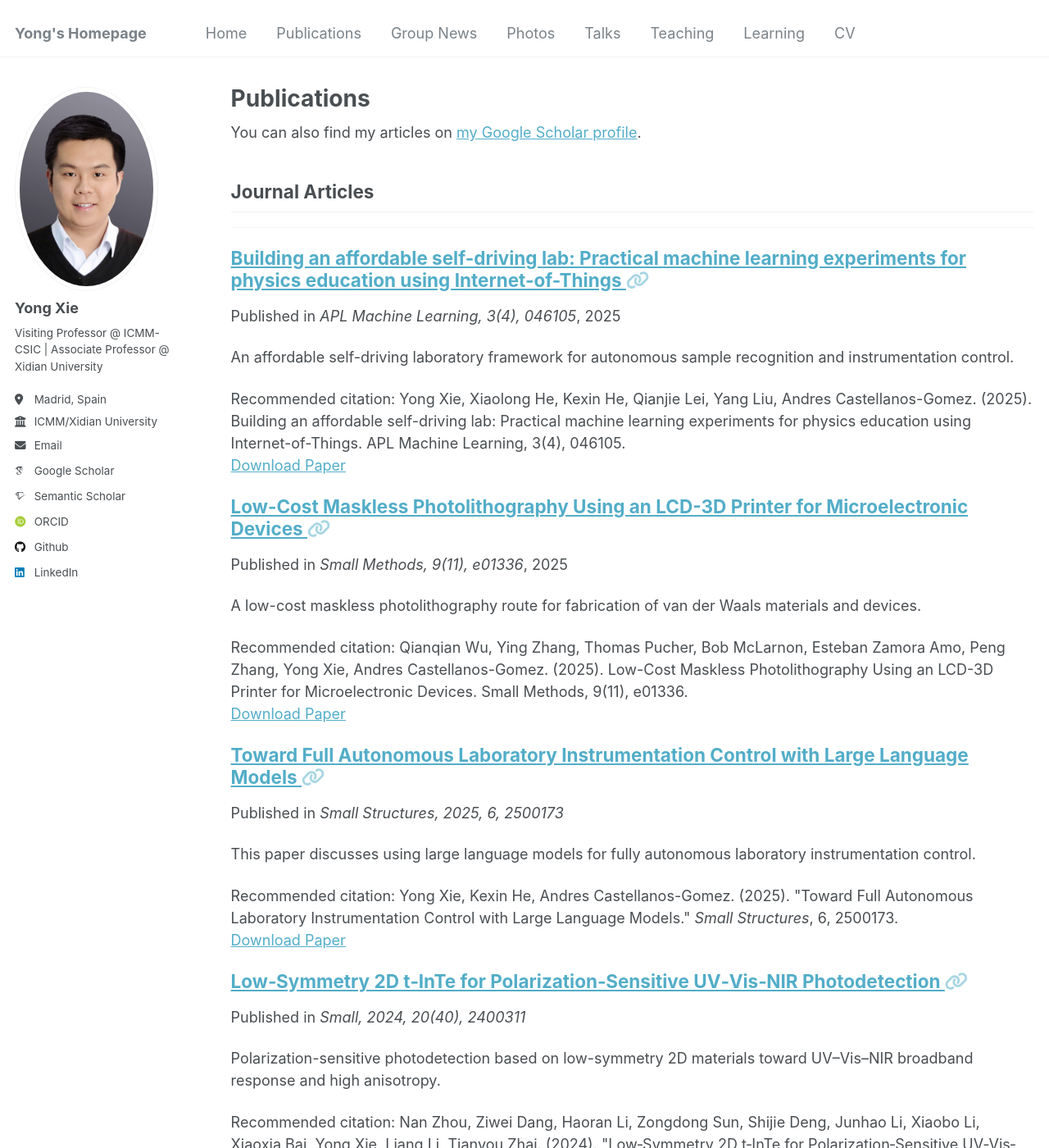
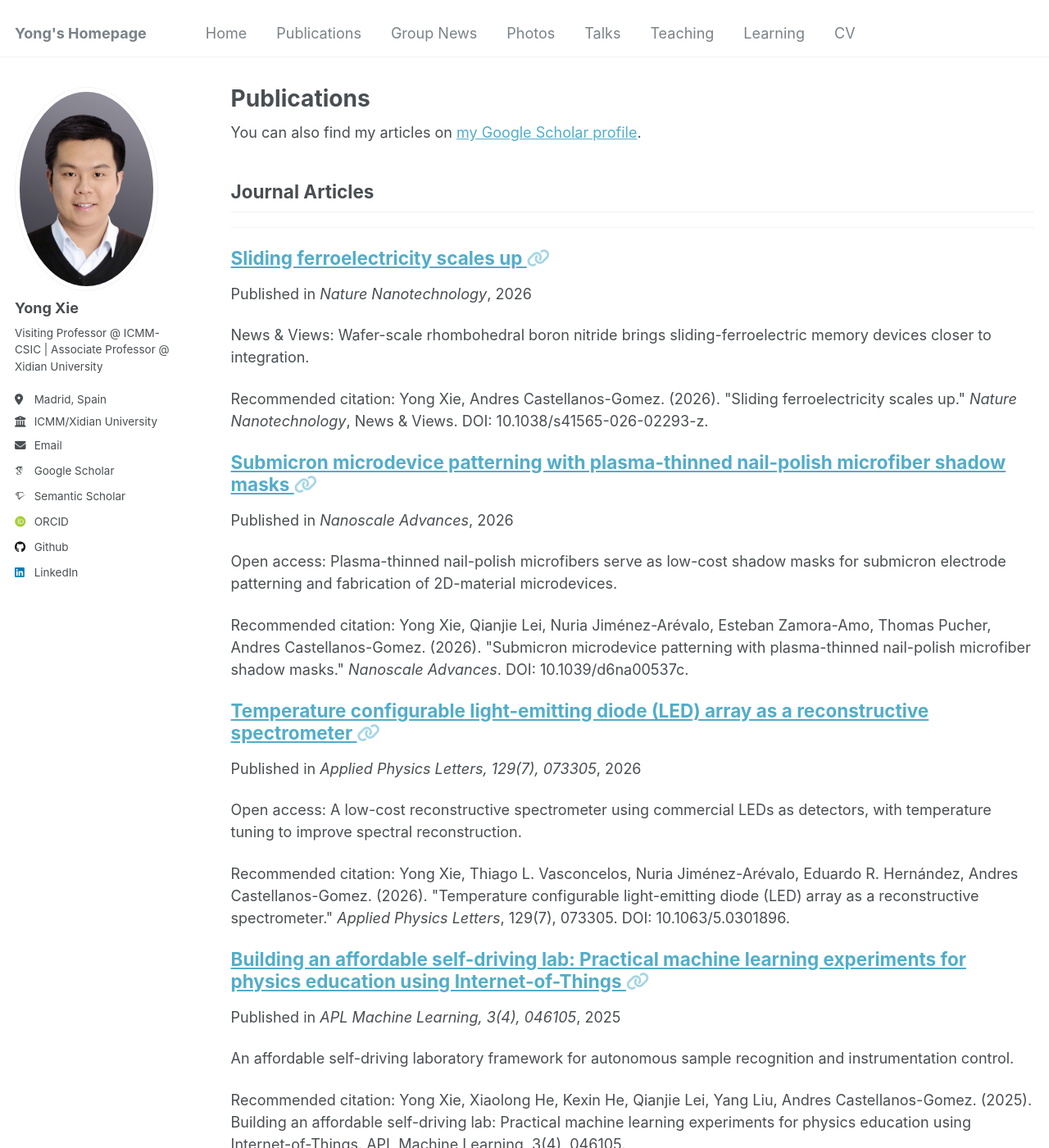
Before and after one commit to YongXie-ICMM/yongxie-icmm.github.io, a Jekyll site: the page built from _pages/publications.html, in a window 1280 px wide and 1400 px high. Shown: the whole window at 82% size. Built offline with Jekyll 4.4.1, drawn with Linux system fonts in a browser that asks for light colours; some web fonts are replaced.

Commit message:
Add 2026 papers and refresh homepage selected publications

```diff
--- /dev/null
+++ b/_publications/2026-08-19-temperature-configurable-led-spectrometer.md
@@ -0,0 +1,20 @@
+---
+title: "Temperature configurable light-emitting diode (LED) array as a reconstructive spectrometer"
+collection: publications
+category: manuscripts
+selected: true
+permalink: /publication/2026-08-19-temperature-configurable-led-spectrometer
+excerpt: 'Open access: A low-cost reconstructive spectrometer using commercial LEDs as detectors, with temperature tuning to improve spectral reconstruction.'
+date: 2026-08-19
+venue: 'Applied Physics Letters, 129(7), 073305'
+citation: 'Yong Xie, Thiago L. Vasconcelos, Nuria Jiménez-Arévalo, Eduardo R. Hernández, Andres Castellanos-Gomez. (2026). &quot;Temperature configurable light-emitting diode (LED) array as a reconstructive spectrometer.&quot; <i>Applied Physics Letters</i>, 129(7), 073305. DOI: 10.1063/5.0301896.'
+link: 'https://doi.org/10.1063/5.0301896'
+---
+
+This work presents a low-cost approach to reconstructive spectrometry using arrays of commercial light-emitting diodes operated in photovoltaic mode. Temperature provides an additional tuning parameter to improve spectral reconstruction, offering a route toward accessible, portable spectrometers.
+
+**Article type:** Research Article · **Access:** Open access
+
+**Corresponding author:** Andres Castellanos-Gomez
+
+[Read the open-access article](https://doi.org/10.1063/5.0301896).
--- /dev/null
+++ b/_publications/2026-08-24-submicron-microdevice-patterning.md
@@ -0,0 +1,20 @@
+---
+title: "Submicron microdevice patterning with plasma-thinned nail-polish microfiber shadow masks"
+collection: publications
+category: manuscripts
+selected: true
+permalink: /publication/2026-08-24-submicron-microdevice-patterning
+excerpt: 'Open access: Plasma-thinned nail-polish microfibers serve as low-cost shadow masks for submicron electrode patterning and fabrication of 2D-material microdevices.'
+date: 2026-08-24
+venue: 'Nanoscale Advances'
+citation: 'Yong Xie, Qianjie Lei, Nuria Jiménez-Arévalo, Esteban Zamora-Amo, Thomas Pucher, Andres Castellanos-Gomez. (2026). &quot;Submicron microdevice patterning with plasma-thinned nail-polish microfiber shadow masks.&quot; <i>Nanoscale Advances</i>. DOI: 10.1039/d6na00537c.'
+link: 'https://doi.org/10.1039/d6na00537c'
+---
+
+This work introduces nail-polish microfibers as accessible shadow masks for fabricating microdevices. Oxygen-plasma thinning enables submicron electrode gaps without photolithography. The method is demonstrated with MoS₂ field-effect transistors and photodetectors on rigid and flexible substrates.
+
+**Article type:** Research Article · **Access:** Open access
+
+**Corresponding authors:** Yong Xie and Andres Castellanos-Gomez
+
+[Read the open-access article](https://doi.org/10.1039/d6na00537c).
--- /dev/null
+++ b/_publications/2026-10-14-sliding-ferroelectricity-scales-up.md
@@ -0,0 +1,20 @@
+---
+title: "Sliding ferroelectricity scales up"
+collection: publications
+category: manuscripts
+selected: true
+permalink: /publication/2026-10-14-sliding-ferroelectricity-scales-up
+excerpt: 'News & Views: Wafer-scale rhombohedral boron nitride brings sliding-ferroelectric memory devices closer to integration.'
+date: 2026-10-14
+venue: 'Nature Nanotechnology'
+citation: 'Yong Xie, Andres Castellanos-Gomez. (2026). &quot;Sliding ferroelectricity scales up.&quot; <i>Nature Nanotechnology</i>, News &amp; Views. DOI: 10.1038/s41565-026-02293-z.'
+link: 'https://www.nature.com/articles/s41565-026-02293-z'
+---
+
+This News & Views article discusses how wafer-scale growth of rhombohedral boron nitride advances sliding ferroelectricity toward integrated memory devices, connecting progress in two-dimensional materials growth with device-scale applications.
+
+**Article type:** News & Views
+
+**Corresponding authors:** Yong Xie and Andres Castellanos-Gomez
+
+[Read the article at Nature Nanotechnology](https://www.nature.com/articles/s41565-026-02293-z).
```
Also changed, not shown: _pages/about.md (+3 -3 lines), _publications/2009-10-01-paper-title-number-1.md (+1 -0 lines), _publications/2025-07-03-autonomous-lab.md (+1 -0 lines), _publications/2025-10-29-building-an-affordable-self-driving-lab-for-autonomous-sample-recognition-and-instrumentation-control.md (+1 -0 lines).
